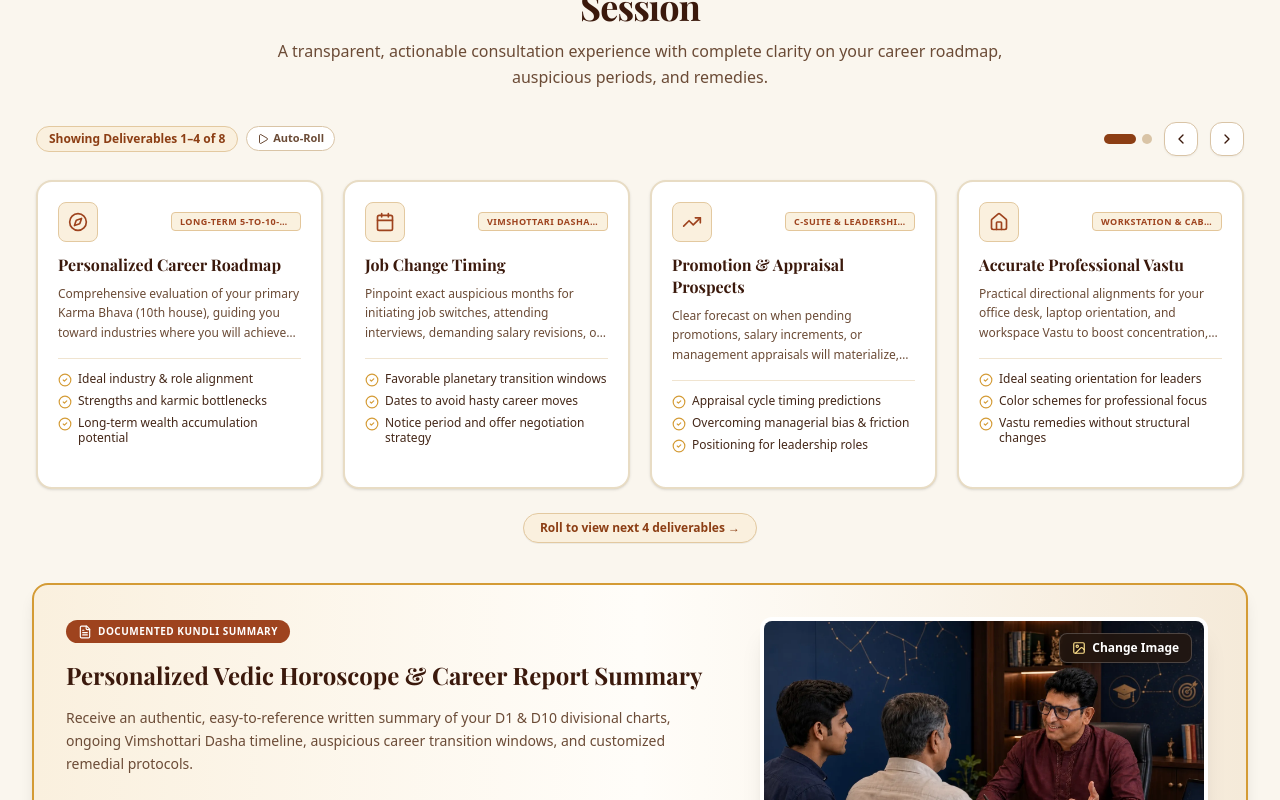
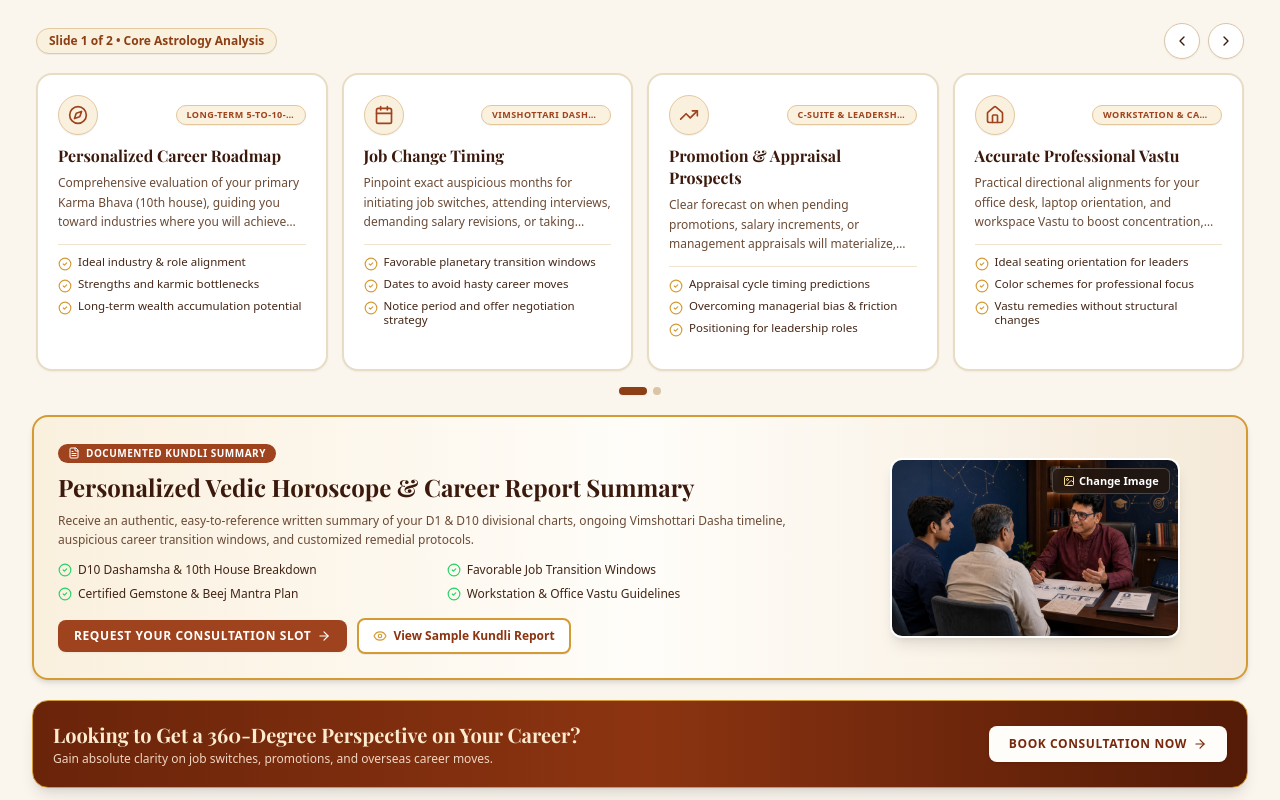
Before and after one commit to mohaninsights/career-page, a React (Vite) app: page / in a window 1280 px wide. Shown: the part 4780-5580 px from the top of the page. Built offline with nearby package versions, Linux system fonts and the light colour scheme; a web font is replaced by a local one.

Commit message:
refactor: replace auto-play carousel with swipe slider
Removed auto-play functionality and implemented touch/drag support for the session deliverables slider to improve mobile usability and navigation control.

```diff
--- a/src/components/SessionDeliverables.tsx
+++ b/src/components/SessionDeliverables.tsx
@@ -2,7 +2,7 @@ import React, { useState, useEffect, useRef } from 'react';
 import {
   Sparkles, Compass, Calendar, TrendingUp, Home, Eye, ShieldAlert,
   CheckCircle2, ArrowRight, FileText, Image as ImageIcon,
-  ChevronLeft, ChevronRight, Globe, Briefcase, Play, Pause
+  ChevronLeft, ChevronRight, Globe, Briefcase
 } from 'lucide-react';
 import { SESSION_DELIVERABLES } from '../data/careerAstrologyData';
 import consultationMeetingImg from '../assets/images/regenerated_image_1787660300017.webp';
@@ -17,15 +17,16 @@ export const SessionDeliverables: React.FC<SessionDeliverablesProps> = ({ onOpen
   const [currentMeetingImg, setCurrentMeetingImg] = useState<string>(consultationMeetingImg);
   const [isImageModalOpen, setIsImageModalOpen] = useState<boolean>(false);
 
-  // Rolling carousel states
-  const [currentIndex, setCurrentIndex] = useState<number>(0);
-  const [isAutoPlay, setIsAutoPlay] = useState<boolean>(false);
-  const [isHovered, setIsHovered] = useState<boolean>(false);
-  const autoPlayRef = useRef<NodeJS.Timeout | null>(null);
+  // Slider states
+  const [currentSlide, setCurrentSlide] = useState<number>(0);
+  const [touchStart, setTouchStart] = useState<number | null>(null);
+  const [touchEnd, setTouchEnd] = useState<number | null>(null);
+  const [isDragging, setIsDragging] = useState<boolean>(false);
+  const [dragStartX, setDragStartX] = useState<number>(0);
 
-  // We show 4 cards per page on desktop, total 8 cards = 2 pages
+  // We show 4 cards per page on desktop, total 8 cards = 2 slides
   const itemsPerPage = 4;
-  const totalPages = Math.ceil(SESSION_DELIVERABLES.length / itemsPerPage);
+  const totalSlides = Math.ceil(SESSION_DELIVERABLES.length / itemsPerPage);
 
   useEffect(() => {
     const saved = localStorage.getItem('custom_meeting_image');
@@ -34,26 +35,52 @@ export const SessionDeliverables: React.FC<SessionDeliverablesProps> = ({ onOpen
     }
   }, []);
 
-  // Auto-roll timer
-  useEffect(() => {
-    if (isAutoPlay && !isHovered) {
-      autoPlayRef.current = setInterval(() => {
-        handleNext();
-      }, 5000);
-    } else {
-      if (autoPlayRef.current) clearInterval(autoPlayRef.current);
-    }
-    return () => {
-      if (autoPlayRef.current) clearInterval(autoPlayRef.current);
-    };
-  }, [isAutoPlay, isHovered, currentIndex]);
-
-  const handleNext = () => {
-    setCurrentIndex((prev) => (prev + 1) % totalPages);
+  const handleNextSlide = () => {
+    setCurrentSlide((prev) => (prev + 1) % totalSlides);
   };
 
-  const handlePrev = () => {
-    setCurrentIndex((prev) => (prev - 1 + totalPages) % totalPages);
+  const handlePrevSlide = () => {
+    setCurrentSlide((prev) => (prev - 1 + totalSlides) % totalSlides);
+  };
+
+  // Touch and Drag swipe handling
+  const minSwipeDistance = 50;
+
+  const onTouchStart = (e: React.TouchEvent) => {
+    setTouchEnd(null);
+    setTouchStart(e.targetTouches[0].clientX);
+  };
+
+  const onTouchMove = (e: React.TouchEvent) => {
+    setTouchEnd(e.targetTouches[0].clientX);
+  };
+
+  const onTouchEnd = () => {
+    if (!touchStart || !touchEnd) return;
+    const distance = touchStart - touchEnd;
+    const isLeftSwipe = distance > minSwipeDistance;
+    const isRightSwipe = distance < -minSwipeDistance;
+    if (isLeftSwipe) {
+      handleNextSlide();
+    } else if (isRightSwipe) {
+      handlePrevSlide();
+    }
+  };
+
+  const handleMouseDown = (e: React.MouseEvent) => {
+    setIsDragging(true);
+    setDragStartX(e.clientX);
+  };
+
+  const handleMouseUp = (e: React.MouseEvent) => {
+    if (!isDragging) return;
+    setIsDragging(false);
+    const distance = dragStartX - e.clientX;
+    if (distance > minSwipeDistance) {
+      handleNextSlide();
+    } else if (distance < -minSwipeDistance) {
+      handlePrevSlide();
+    }
   };
 
   const handleSaveImage = (newUrl: string) => {
@@ -90,131 +117,106 @@ export const SessionDeliverables: React.FC<SessionDeliverablesProps> = ({ onOpen
   };
 
   return (
-    <section id="deliverables" className="py-16 px-4 sm:px-6 lg:px-8 bg-[#FAF6EE] border-b border-[#E8DCC2]">
+    <section id="deliverables" className="py-10 sm:py-12 px-4 sm:px-6 lg:px-8 bg-[#FAF6EE] border-b border-[#E8DCC2]">
       <div className="max-w-7xl mx-auto">
 
         {/* Header */}
-        <div className="text-center max-w-3xl mx-auto space-y-3">
-          <div className="inline-flex items-center gap-1.5 px-3.5 py-1 rounded-full bg-[#F3E6D0] border border-[#DEBE93] text-[#8C3E14] text-xs font-bold uppercase tracking-wider">
+        <div className="text-center max-w-3xl mx-auto space-y-1.5">
+          <div className="inline-flex items-center gap-1.5 px-3 py-0.5 rounded-full bg-[#F3E6D0] border border-[#DEBE93] text-[#8C3E14] text-xs font-bold uppercase tracking-wider">
             <Sparkles className="w-3.5 h-3.5 text-[#9E431E]" />
             <span>Session Deliverables & In-Depth Insights</span>
           </div>
-          <h2 className="text-3xl sm:text-4xl font-serif-vedic font-bold text-[#3B190C] tracking-tight">
+          <h2 className="text-2xl sm:text-3xl font-serif-vedic font-bold text-[#3B190C] tracking-tight">
             What You'll Receive in Your Career Astrology Session
           </h2>
-          <p className="text-base text-[#6B4B36] leading-relaxed">
+          <p className="text-sm text-[#6B4B36] leading-relaxed">
             A transparent, actionable consultation experience with complete clarity on your career roadmap, auspicious periods, and remedies.
           </p>
         </div>
 
-        {/* Carousel Navigation Toolbar */}
-        <div className="mt-8 flex items-center justify-between flex-wrap gap-4 px-1">
+        {/* Sliding Carousel Controls & Header Subtitle */}
+        <div className="mt-4 flex items-center justify-between gap-3 px-1">
           <div className="flex items-center gap-2">
-            <span className="text-xs font-bold text-[#8C3E14] bg-[#FAF0DE] border border-[#E3C9A0] px-3 py-1 rounded-full">
-              Showing Deliverables {currentIndex * itemsPerPage + 1}–{Math.min((currentIndex + 1) * itemsPerPage, SESSION_DELIVERABLES.length)} of {SESSION_DELIVERABLES.length}
+            <span className="text-xs font-semibold text-[#8C3E14] bg-[#FAF0DE] border border-[#E3C9A0] px-3 py-1 rounded-full shadow-2xs">
+              Slide {currentSlide + 1} of {totalSlides} • {currentSlide === 0 ? "Core Astrology Analysis" : "Strategic Career Guidance"}
             </span>
-            <button
-              onClick={() => setIsAutoPlay(!isAutoPlay)}
-              className={`text-xs font-semibold px-2.5 py-1 rounded-full border transition flex items-center gap-1 cursor-pointer ${
-                isAutoPlay
-                  ? 'bg-[#8C3E14] text-white border-[#8C3E14]'
-                  : 'bg-white text-[#6B4B36] border-[#D9C4A6] hover:border-[#8C3E14]'
-              }`}
-              title={isAutoPlay ? 'Pause Auto-Roll' : 'Enable Auto-Roll (Rolls every 5s)'}
-            >
-              {isAutoPlay ? <Pause className="w-3 h-3" /> : <Play className="w-3 h-3" />}
-              <span className="text-[11px]">{isAutoPlay ? 'Auto-Rolling' : 'Auto-Roll'}</span>
-            </button>
           </div>
 
-          {/* Roll Left / Right Controls & Page Dots */}
-          <div className="flex items-center gap-3">
-            {/* Page Dots */}
-            <div className="flex items-center gap-1.5">
-              {Array.from({ length: totalPages }).map((_, pageIdx) => (
-                <button
-                  key={pageIdx}
-                  onClick={() => setCurrentIndex(pageIdx)}
-                  className={`h-2.5 rounded-full transition-all duration-300 cursor-pointer ${
-                    currentIndex === pageIdx
-                      ? 'w-8 bg-[#8C3E14]'
-                      : 'w-2.5 bg-[#D9C4A6] hover:bg-[#B39375]'
-                  }`}
-                  aria-label={`Go to slide ${pageIdx + 1}`}
-                />
-              ))}
-            </div>
-
-            {/* Left Button */}
+          {/* Round Circular Slide Navigation Buttons */}
+          <div className="flex items-center gap-2">
             <button
-              onClick={handlePrev}
-              className="p-2 rounded-xl bg-white border border-[#D9C4A6] text-[#3B190C] hover:bg-[#8C3E14] hover:text-white hover:border-[#8C3E14] transition shadow-xs flex items-center justify-center cursor-pointer"
-              aria-label="Previous 4 deliverables"
-              title="Roll Previous"
+              onClick={handlePrevSlide}
+              className="w-8 h-8 sm:w-9 sm:h-9 rounded-full bg-white border border-[#D9C4A6] text-[#3B190C] hover:bg-[#8C3E14] hover:text-white hover:border-[#8C3E14] shadow-xs hover:shadow-sm transition-all duration-200 flex items-center justify-center cursor-pointer active:scale-95"
+              aria-label="Previous Slide"
+              title="Slide Left"
             >
               <ChevronLeft className="w-4 h-4" />
             </button>
 
-            {/* Right Button */}
             <button
-              onClick={handleNext}
-              className="p-2 rounded-xl bg-white border border-[#D9C4A6] text-[#3B190C] hover:bg-[#8C3E14] hover:text-white hover:border-[#8C3E14] transition shadow-xs flex items-center justify-center cursor-pointer"
-              aria-label="Next 4 deliverables"
-              title="Roll Next (Shows another 4 deliverables)"
+              onClick={handleNextSlide}
+              className="w-8 h-8 sm:w-9 sm:h-9 rounded-full bg-white border border-[#D9C4A6] text-[#3B190C] hover:bg-[#8C3E14] hover:text-white hover:border-[#8C3E14] shadow-xs hover:shadow-sm transition-all duration-200 flex items-center justify-center cursor-pointer active:scale-95"
+              aria-label="Next Slide"
+              title="Slide Right"
             >
               <ChevronRight className="w-4 h-4" />
             </button>
           </div>
         </div>
 
-        {/* Rolling Cards Carousel Container (Shows 4 cards, then rolls to show the other 4) */}
+        {/* Sliding Cards Carousel Container with Round Feel and Swipe/Drag Support */}
         <div
-          className="mt-4 overflow-hidden relative"
-          onMouseEnter={() => setIsHovered(true)}
-          onMouseLeave={() => setIsHovered(false)}
+          className="mt-2.5 overflow-hidden relative rounded-2xl cursor-grab active:cursor-grabbing select-none"
+          onTouchStart={onTouchStart}
+          onTouchMove={onTouchMove}
+          onTouchEnd={onTouchEnd}
+          onMouseDown={handleMouseDown}
+          onMouseUp={handleMouseUp}
+          onMouseLeave={() => isDragging && setIsDragging(false)}
         >
           <div
-            className="flex transition-transform duration-700 ease-in-out"
-            style={{ transform: `translateX(-${currentIndex * 100}%)` }}
+            className="flex transition-transform duration-500 ease-out"
+            style={{ transform: `translateX(-${currentSlide * 100}%)` }}
           >
-            {Array.from({ length: totalPages }).map((_, pageIdx) => {
-              const pageDeliverables = SESSION_DELIVERABLES.slice(
-                pageIdx * itemsPerPage,
-                (pageIdx + 1) * itemsPerPage
+            {Array.from({ length: totalSlides }).map((_, slideIdx) => {
+              const slideDeliverables = SESSION_DELIVERABLES.slice(
+                slideIdx * itemsPerPage,
+                (slideIdx + 1) * itemsPerPage
               );
 
               return (
                 <div
-                  key={pageIdx}
-                  className="w-full shrink-0 grid grid-cols-1 sm:grid-cols-2 lg:grid-cols-4 gap-5 px-1 py-2"
+                  key={slideIdx}
+                  className="w-full shrink-0 grid grid-cols-1 sm:grid-cols-2 lg:grid-cols-4 gap-3.5 p-1"
                 >
-                  {pageDeliverables.map((del) => (
+                  {slideDeliverables.map((del) => (
                     <div
                       key={del.id}
-                      className="bg-white rounded-2xl p-5 border-2 border-[#E8DCC4] shadow-sm hover:border-[#D49B35] hover:shadow-md transition duration-300 flex flex-col justify-between h-full group"
+                      className="bg-white rounded-2xl p-4 sm:p-5 border-2 border-[#E8DCC4] shadow-xs hover:border-[#D49B35] hover:shadow-md transition-all duration-300 flex flex-col justify-between h-full group"
                     >
                       <div>
-                        <div className="flex items-center justify-between mb-3">
-                          <div className="w-10 h-10 rounded-lg bg-[#FAF0DE] border border-[#E3C9A0] flex items-center justify-center group-hover:scale-105 transition-transform">
+                        {/* Round Icon & Pill Tag */}
+                        <div className="flex items-center justify-between mb-2.5">
+                          <div className="w-10 h-10 rounded-full bg-[#FAF0DE] border border-[#E3C9A0] flex items-center justify-center group-hover:scale-105 group-hover:bg-[#F6E6CE] transition-all shadow-2xs">
                             {getDeliverableIcon(del.iconName)}
                           </div>
-                          <span className="text-[9px] font-bold uppercase tracking-wider text-[#9E431E] bg-[#FAF1DF] px-2 py-0.5 rounded border border-[#E3C69A] text-right truncate max-w-[130px]">
+                          <span className="text-[9px] font-bold uppercase tracking-wider text-[#9E431E] bg-[#FAF1DF] px-2.5 py-0.5 rounded-full border border-[#E3C69A] truncate max-w-[130px] shadow-2xs">
                             {del.tagline}
                           </span>
                         </div>
 
-                        <h3 className="font-serif-vedic text-base font-bold text-[#3B190C] leading-snug">
+                        <h3 className="font-serif-vedic text-sm sm:text-base font-bold text-[#3B190C] leading-snug">
                           {del.title}
                         </h3>
-                        <p className="text-xs text-[#6B4B36] mt-2 leading-relaxed line-clamp-3">
+                        <p className="text-xs text-[#6B4B36] mt-1.5 leading-relaxed line-clamp-3">
                           {del.description}
                         </p>
 
-                        <div className="mt-4 pt-3 border-t border-[#F0E4D0] space-y-1.5">
+                        <div className="mt-3 pt-2.5 border-t border-[#F0E4D0] space-y-1.5">
                           {del.points.map((pt, idx) => (
                             <div key={idx} className="flex items-start gap-1.5 text-xs text-[#442718]">
                               <CheckCircle2 className="w-3.5 h-3.5 text-[#D49B35] shrink-0 mt-0.5" />
-                              <span className="leading-tight">{pt}</span>
+                              <span className="leading-tight text-[11.5px]">{pt}</span>
                             </div>
                           ))}
                         </div>
@@ -227,62 +229,68 @@ export const SessionDeliverables: React.FC<SessionDeliverablesProps> = ({ onOpen
           </div>
         </div>
 
-        {/* Rolling prompt banner under the cards */}
-        <div className="mt-4 flex items-center justify-center">
-          <button
-            onClick={handleNext}
-            className="text-xs text-[#8C3E14] hover:text-[#5C1E0A] font-bold inline-flex items-center gap-1.5 bg-[#FAF0DE] hover:bg-[#F3E3C8] px-4 py-1.5 rounded-full border border-[#E3C9A0] transition shadow-2xs cursor-pointer"
-          >
-            <span>{currentIndex === 0 ? "Roll to view next 4 deliverables →" : "← Roll back to first 4 deliverables"}</span>
-          </button>
+        {/* Round Slide Indicator Dots */}
+        <div className="mt-3 flex items-center justify-center gap-1.5">
+          {Array.from({ length: totalSlides }).map((_, slideIdx) => (
+            <button
+              key={slideIdx}
+              onClick={() => setCurrentSlide(slideIdx)}
+              className={`h-2 rounded-full transition-all duration-300 cursor-pointer ${
+                currentSlide === slideIdx
+                  ? 'w-7 bg-[#8C3E14] shadow-xs'
+                  : 'w-2 bg-[#D9C4A6] hover:bg-[#B39375]'
+              }`}
+              aria-label={`Slide to page ${slideIdx + 1}`}
+            />
+          ))}
         </div>
 
-        {/* Detailed Career Report Preview Box matching PDF */}
-        <div className="mt-10 bg-gradient-to-r from-[#FAF0DE] via-[#FFFDF9] to-[#F5EAD9] rounded-2xl border-2 border-[#D49B35] p-6 sm:p-8 shadow-lg">
-          <div className="grid grid-cols-1 lg:grid-cols-12 gap-8 items-center">
+        {/* Detailed Career Report Preview Box with Compact Decreased Image Size */}
+        <div className="mt-5 bg-gradient-to-r from-[#FAF0DE] via-[#FFFDF9] to-[#F5EAD9] rounded-2xl border-2 border-[#D49B35] p-4 sm:p-6 shadow-md">
+          <div className="grid grid-cols-1 lg:grid-cols-12 gap-5 items-center">
 
-            <div className="lg:col-span-7 space-y-4">
-              <div className="inline-flex items-center gap-1.5 px-3 py-1 rounded-full bg-[#9E431E] text-white text-[10px] font-bold uppercase tracking-wider">
-                <FileText className="w-3.5 h-3.5" />
+            <div className="lg:col-span-8 space-y-2">
+              <div className="inline-flex items-center gap-1.5 px-2.5 py-0.5 rounded-full bg-[#9E431E] text-white text-[10px] font-bold uppercase tracking-wider">
+                <FileText className="w-3 h-3" />
                 <span>Documented Kundli Summary</span>
               </div>
-              <h3 className="text-2xl font-serif-vedic font-bold text-[#3B190C]">
+              <h3 className="text-xl sm:text-2xl font-serif-vedic font-bold text-[#3B190C]">
                 Personalized Vedic Horoscope & Career Report Summary
               </h3>
-              <p className="text-xs sm:text-sm text-[#6B4B36] leading-relaxed">
+              <p className="text-xs text-[#6B4B36] leading-relaxed">
                 Receive an authentic, easy-to-reference written summary of your D1 & D10 divisional charts, ongoing Vimshottari Dasha timeline, auspicious career transition windows, and customized remedial protocols.
               </p>
 
-              <div className="grid grid-cols-1 sm:grid-cols-2 gap-2.5 pt-2 text-xs text-[#422515]">
-                <div className="flex items-center gap-2">
-                  <CheckCircle2 className="w-4 h-4 text-[#25D366]" />
+              <div className="grid grid-cols-1 sm:grid-cols-2 gap-2 pt-1 text-xs text-[#422515]">
+                <div className="flex items-center gap-1.5">
+                  <CheckCircle2 className="w-3.5 h-3.5 text-[#25D366] shrink-0" />
                   <span>D10 Dashamsha & 10th House Breakdown</span>
                 </div>
-                <div className="flex items-center gap-2">
-                  <CheckCircle2 className="w-4 h-4 text-[#25D366]" />
+                <div className="flex items-center gap-1.5">
+                  <CheckCircle2 className="w-3.5 h-3.5 text-[#25D366] shrink-0" />
                   <span>Favorable Job Transition Windows</span>
                 </div>
-                <div className="flex items-center gap-2">
-                  <CheckCircle2 className="w-4 h-4 text-[#25D366]" />
+                <div className="flex items-center gap-1.5">
+                  <CheckCircle2 className="w-3.5 h-3.5 text-[#25D366] shrink-0" />
                   <span>Certified Gemstone & Beej Mantra Plan</span>
                 </div>
-                <div className="flex items-center gap-2">
-                  <CheckCircle2 className="w-4 h-4 text-[#25D366]" />
+                <div className="flex items-center gap-1.5">
+                  <CheckCircle2 className="w-3.5 h-3.5 text-[#25D366] shrink-0" />
                   <span>Workstation & Office Vastu Guidelines</span>
                 </div>
               </div>
 
-              <div className="pt-3 flex flex-wrap items-center gap-3">
+              <div className="pt-2 flex flex-wrap items-center gap-2.5">
                 <button
                   onClick={onOpenBooking}
-                  className="bg-[#9E431E] hover:bg-[#803110] text-white px-5 py-2.5 rounded-lg font-bold text-xs uppercase tracking-wider transition shadow-sm flex items-center gap-1.5"
+                  className="bg-[#9E431E] hover:bg-[#803110] text-white px-4 py-2 rounded-lg font-bold text-xs uppercase tracking-wider transition shadow-xs flex items-center gap-1.5 cursor-pointer"
                 >
                   <span>Request Your Consultation Slot</span>
                   <ArrowRight className="w-3.5 h-3.5" />
                 </button>
                 <button
                   onClick={onOpenSampleReport}
-                  className="bg-white border-2 border-[#D49B35] text-[#8C3411] hover:bg-[#FAF0DE] px-4 py-2.5 rounded-lg font-bold text-xs transition flex items-center gap-1.5 shadow-2xs"
+                  className="bg-white border-2 border-[#D49B35] text-[#8C3411] hover:bg-[#FAF0DE] px-3.5 py-2 rounded-lg font-bold text-xs transition flex items-center gap-1.5 shadow-2xs cursor-pointer"
                 >
                   <Eye className="w-3.5 h-3.5 text-[#D49B35]" />
                   <span>View Sample Kundli Report</span>
@@ -290,31 +298,31 @@ export const SessionDeliverables: React.FC<SessionDeliverablesProps> = ({ onOpen
               </div>
             </div>
 
-            {/* Right side report visual mockup */}
-            <div className="lg:col-span-5 flex flex-col items-center justify-center">
-              <figure className="relative w-full max-w-md rounded-xl overflow-hidden shadow-xl border-4 border-white bg-white group">
+            {/* Right side report visual mockup - Decreased Size */}
+            <div className="lg:col-span-4 flex flex-col items-center justify-center">
+              <figure className="relative w-full max-w-[270px] sm:max-w-[290px] rounded-xl overflow-hidden shadow-lg border-2 border-white bg-white group">
                 <img
                   id="career-consultation-session-image"
                   src={currentMeetingImg}
                   alt="Personalized Vedic Horoscope & Career Report Summary Consultation"
-                  className="w-full h-64 sm:h-72 object-cover cursor-pointer block group-hover:scale-105 transition-transform duration-500"
+                  className="w-full h-36 sm:h-44 object-cover cursor-pointer block group-hover:scale-105 transition-transform duration-500"
                   onClick={onOpenSampleReport}
-                  width={600}
-                  height={400}
+                  width={400}
+                  height={250}
                 />
 
                 {/* Change Image Button */}
-                <div className="absolute top-3 right-3 z-20 pointer-events-auto">
+                <div className="absolute top-2 right-2 z-20 pointer-events-auto">
                   <button
                     type="button"
                     onClick={(e) => {
                       e.stopPropagation();
                       setIsImageModalOpen(true);
                     }}
-                    className="inline-flex items-center gap-1.5 px-3 py-1.5 rounded-lg bg-[#241710]/85 hover:bg-[#8C3E14] text-white text-xs font-semibold border border-white/20 shadow-md backdrop-blur-xs transition cursor-pointer hover:scale-105"
+                    className="inline-flex items-center gap-1 px-2.5 py-1 rounded-md bg-[#241710]/85 hover:bg-[#8C3E14] text-white text-[11px] font-semibold border border-white/20 shadow-xs backdrop-blur-xs transition cursor-pointer hover:scale-105"
                     title="Change or upload image"
                   >
-                    <ImageIcon className="w-3.5 h-3.5 text-[#FDE08B]" />
+                    <ImageIcon className="w-3 h-3 text-[#FDE08B]" />
                     <span>Change Image</span>
                   </button>
                 </div>
@@ -325,21 +333,21 @@ export const SessionDeliverables: React.FC<SessionDeliverablesProps> = ({ onOpen
         </div>
 
         {/* Action Banner Matching PDF */}
-        <div className="mt-10 rounded-2xl bg-gradient-to-r from-[#6A240A] via-[#8C3411] to-[#541B07] text-white p-6 sm:p-8 flex flex-col sm:flex-row items-center justify-between gap-6 shadow-xl border border-[#D49B35]">
-          <div className="space-y-1 text-center sm:text-left">
-            <h3 className="text-xl sm:text-2xl font-serif-vedic font-bold text-[#FDEBD0]">
+        <div className="mt-5 rounded-2xl bg-gradient-to-r from-[#6A240A] via-[#8C3411] to-[#541B07] text-white p-4 sm:p-5 flex flex-col sm:flex-row items-center justify-between gap-4 shadow-lg border border-[#D49B35]">
+          <div className="space-y-0.5 text-center sm:text-left">
+            <h3 className="text-lg sm:text-xl font-serif-vedic font-bold text-[#FDEBD0]">
               Looking to Get a 360-Degree Perspective on Your Career?
             </h3>
-            <p className="text-xs sm:text-sm text-[#F0D5C2]">
+            <p className="text-xs text-[#F0D5C2]">
               Gain absolute clarity on job switches, promotions, and overseas career moves.
             </p>
           </div>
           <button
             onClick={onOpenBooking}
-            className="shrink-0 bg-[#FFFDF9] hover:bg-[#FAF0DE] text-[#78280D] px-6 py-3 rounded-lg font-bold text-xs uppercase tracking-wider transition shadow-md flex items-center gap-2"
+            className="shrink-0 bg-[#FFFDF9] hover:bg-[#FAF0DE] text-[#78280D] px-5 py-2.5 rounded-lg font-bold text-xs uppercase tracking-wider transition shadow-sm flex items-center gap-1.5 cursor-pointer"
           >
             <span>Book Consultation Now</span>
-            <ArrowRight className="w-4 h-4" />
+            <ArrowRight className="w-3.5 h-3.5" />
           </button>
         </div>
 
```
